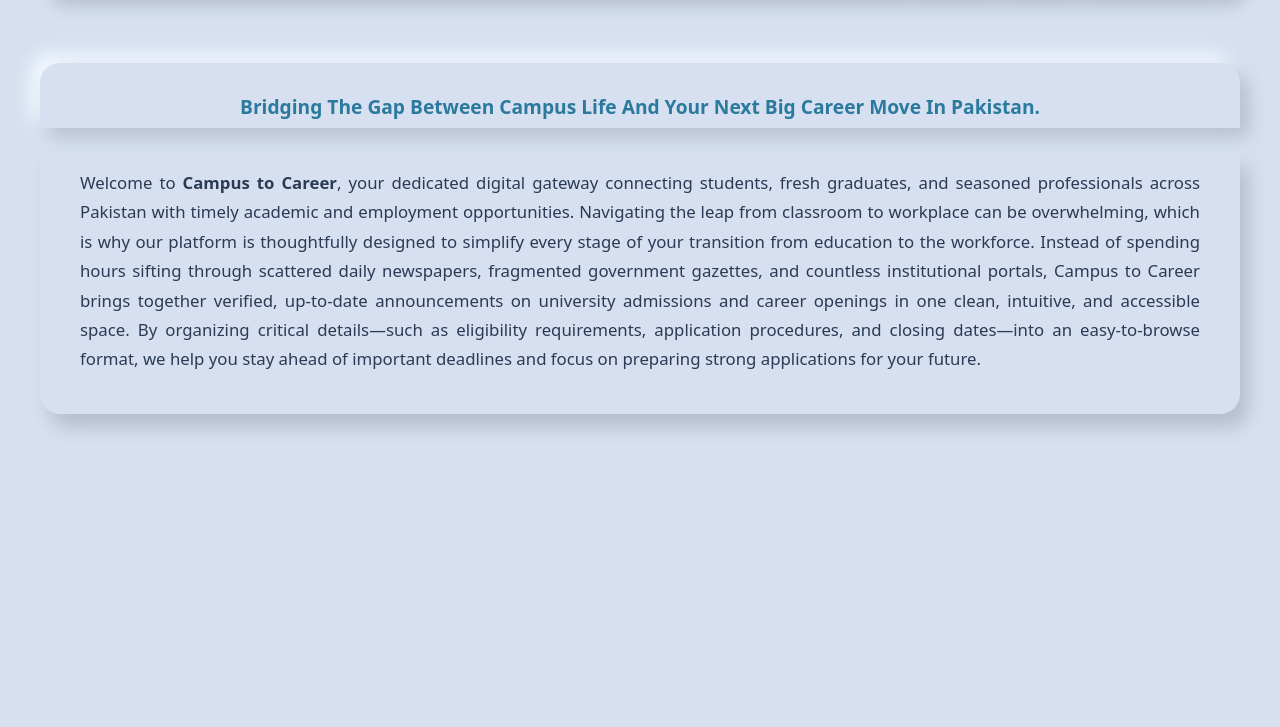
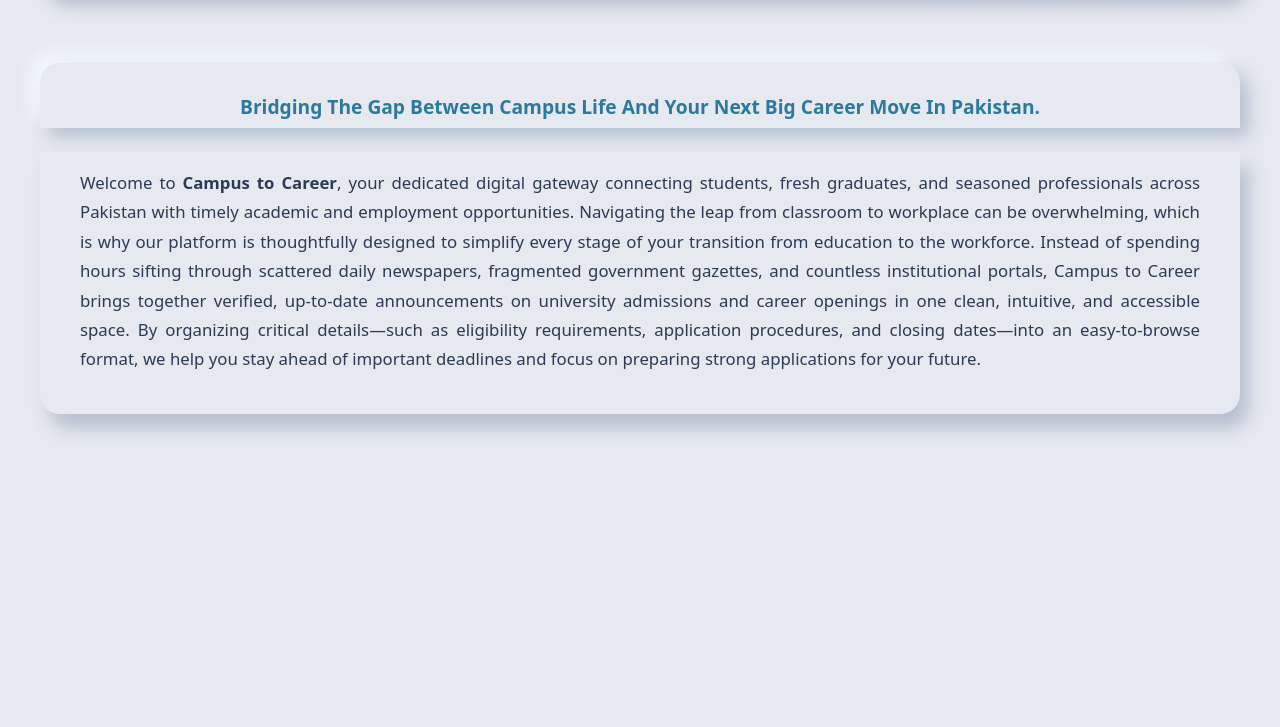
Before and after one commit to Zia-Ul-Mustafa-Shakeel/c2career, a plain HTML site: page index.html in a window 1280 px wide. Shown: the part 73-800 px from the top of the page. Drawn offline with Linux system fonts and the light colour scheme.

Commit message:
Update index.html

```diff
--- a/index.html
+++ b/index.html
@@ -19,7 +19,7 @@
       --contrast-accent-hover: #fbbf24;
       --color-red: #dc2626;
       --color-green: #2e7d32;
-      --background-color: #d6e0f0;
+      --background-color: #e6e9ef;
       --text-primary: #2b3a55;
       --text-secondary: #5c6f91;
       --accent-color: #3b82f6;
```
